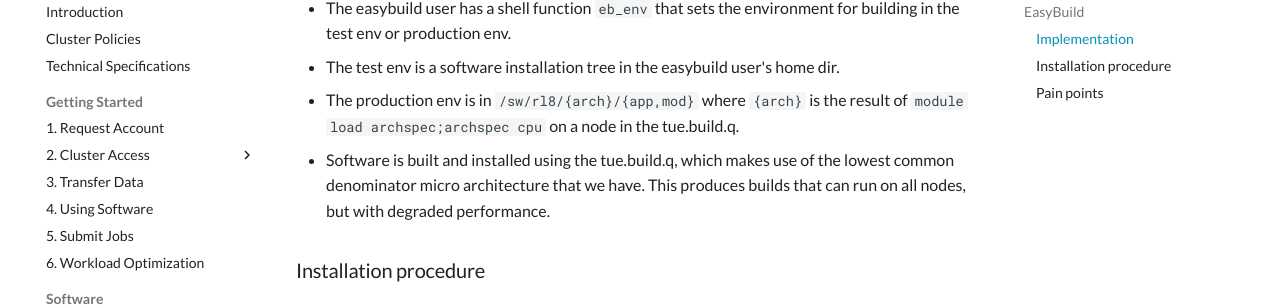
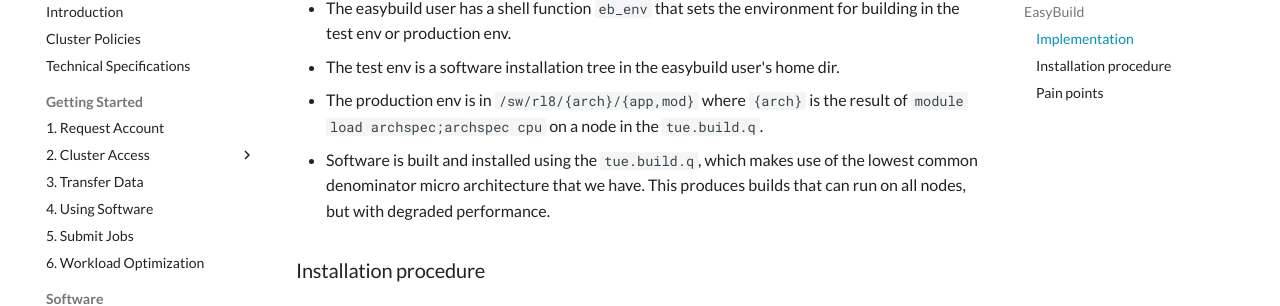
Before and after one commit to gferhpc/supercomputing.tue.nl, an MkDocs documentation site: the page built from pages/documentation/software/easybuild.md, in a window 1280 px wide and 900 px high, scrolled down 467 px. Shown: the part 144-450 px from the top of the window. Built offline with MkDocs 1.6.1 and Material for MkDocs 9.7.7, drawn with Linux system fonts in a browser that asks for light colours.

```diff
--- a/pages/documentation/software/easybuild.md
+++ b/pages/documentation/software/easybuild.md
@@ -20,8 +20,8 @@ dependencies using tested build scripts.
     home dir.
 -   The production env is in `/sw/rl8/{arch}/{app,mod}`
     where `{arch}` is the result of `module load archspec;archspec cpu`
-    on a node in the tue.build.q.
--   Software is built and installed using the tue.build.q, which makes
+    on a node in the `tue.build.q`.
+-   Software is built and installed using the `tue.build.q`, which makes
     use of the lowest common denominator micro architecture that we
     have. This produces builds that can run on all nodes, but with
     degraded performance.
```
